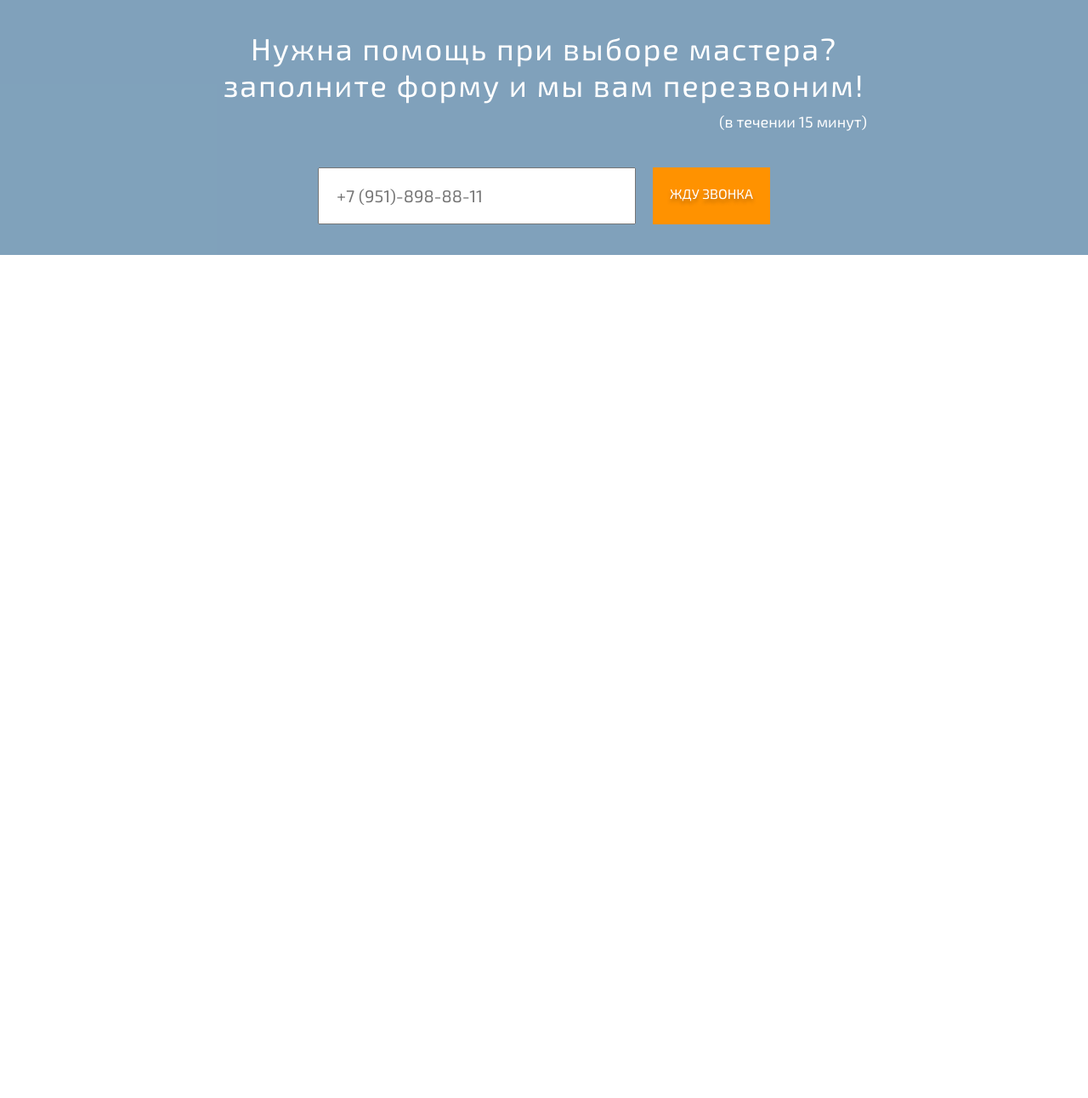
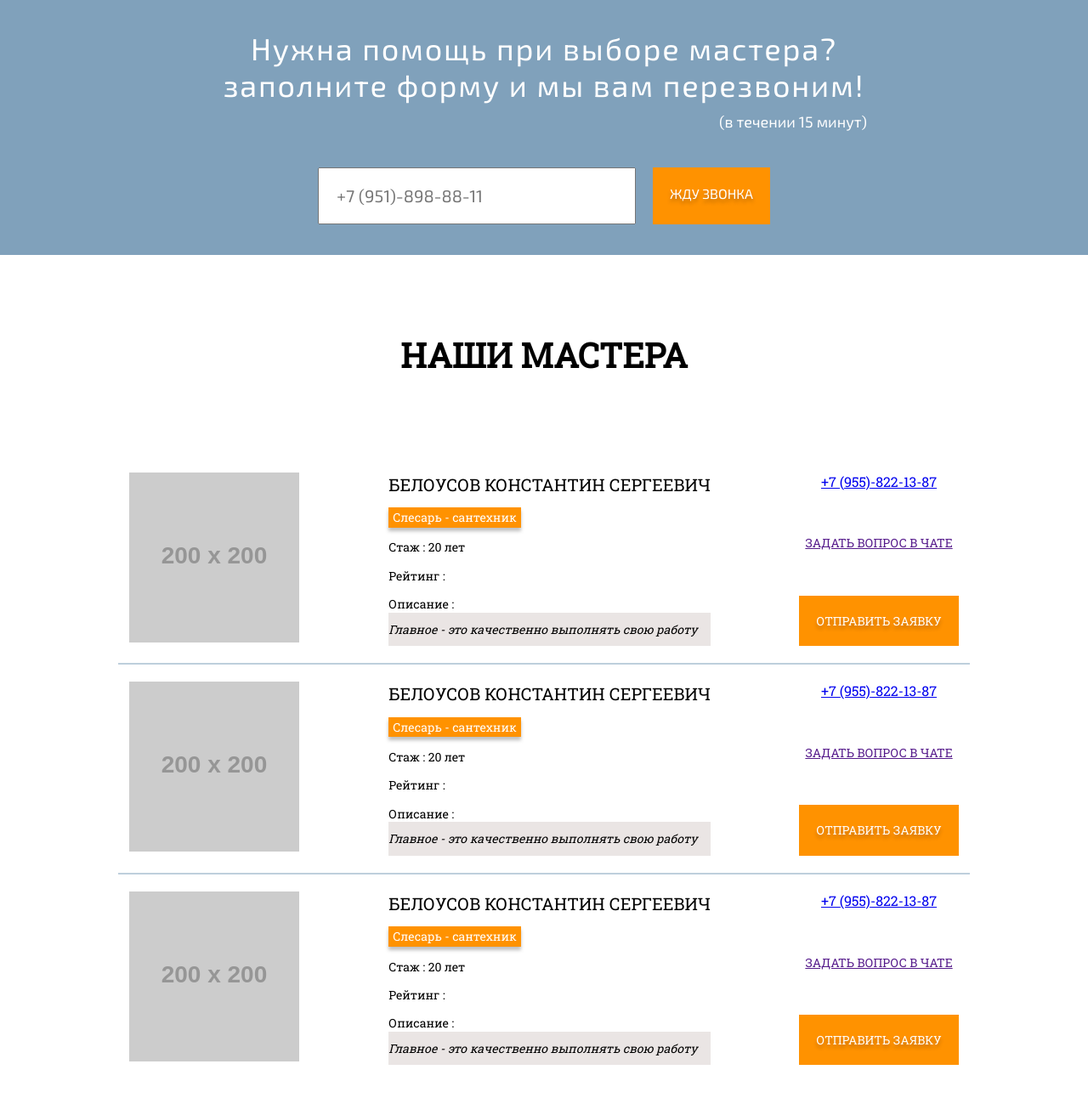
Before and after one commit to alexandr-peshkov/masterElabugaSite, a plain HTML site: page index.html in a window 1280 px wide. Shown: the part 2696-3988 px from the top of the page at 85% size. Before the commit the page ends 2996 px from the top, so only its background shows below. Drawn offline with nearby package versions, Linux system fonts and the light colour scheme; placeholder pictures from the web are drawn by us.

Commit message:
add new section card__masters

```diff
--- a/index.html
+++ b/index.html
@@ -12,6 +12,10 @@
     <link rel="stylesheet" href="css/reset.css">
     <!-- подключение шрифтов -->
     <link href="https://fonts.googleapis.com/css?family=Exo+2:400,700&display=swap&subset=cyrillic" rel="stylesheet">
+    <link href="https://fonts.googleapis.com/css?family=Roboto+Slab:300,400&display=swap&subset=cyrillic"
+        rel="stylesheet">
+
+
     <title>Частный мастер</title>
 </head>
 
@@ -140,7 +144,7 @@
                     <div class="orange__block">
                         <div class="appeal__wrap">
                             <div class="appeal__content">
-                                <img src="./images/award.svg" alt="Качественно выполняемсвою работу">
+                                <img src="./images/award.svg" alt="Качественно выполняем свою работу">
                                 <div class="appeal__title">Качественно <br /> выполняем<br /> свою работу</div>
                             </div>
                         </div>
@@ -209,6 +213,98 @@
         </div>
         <!-- end wrap -->
     </section>
+    <!-- end section form__phone -->
+    <section class="card__masters">
+        <div class="wrap">
+            <h3>Наши мастера</h3>
+            <div class="card__background">
+                <div class="card">
+                    <div class="card__img">
+                        <img src="https://via.placeholder.com/200" alt="сантехник">
+                    </div>
+                    <div class="card__info">
+                        <div class="card__name">Белоусов Константин Сергеевич</div>
+
+                        <span>
+                            <div class="card__position">Слесарь - сантехник</div>
+                        </span>
+                        <div class="card__experience">Стаж : 20 лет</div>
+                        <div class="card__rating">Рейтинг :</div>
+                        <div class="card__description">Описание : <br>
+                            <p>Главное - это качественно выполнять свою работу</p>
+                        </div>
+                    </div>
+                    <div class="card__contact">
+                        <div class="card__phone"><a href="tel:+7(955)-822-13-87">+7 (955)-822-13-87</a></div>
+                        <div class="card__chat"><a href="">Задать вопрос в чате</a></div>
+                        <div class="card__request">
+                            <a href="#" class="masters__button">отправить заявку</a>
+                        </div>
+                    </div>
+                </div>
+                <!-- end  card-->
+                <hr class="card__line">
+                <div class="card">
+                    <div class="card__img">
+                        <img src="https://via.placeholder.com/200" alt="сантехник">
+                    </div>
+                    <div class="card__info">
+                        <div class="card__name">Белоусов Константин Сергеевич</div>
+
+                        <span>
+                            <div class="card__position">Слесарь - сантехник</div>
+                        </span>
+                        <div class="card__experience">Стаж : 20 лет</div>
+                        <div class="card__rating">Рейтинг :</div>
+                        <div class="card__description">Описание : <br>
+                            <p>Главное - это качественно выполнять свою работу</p>
+                        </div>
+                    </div>
+                    <div class="card__contact">
+                        <div class="card__phone"><a href="tel:+7(955)-822-13-87">+7 (955)-822-13-87</a></div>
+                        <div class="card__chat"><a href="">Задать вопрос в чате</a></div>
+                        <div class="card__request">
+                            <a href="#" class="masters__button">отправить заявку</a>
+                        </div>
+                    </div>
+                </div>
+                <!-- end  card-->
+                <hr class="card__line">
+                <div class="card">
+                    <div class="card__img">
+                        <img src="https://via.placeholder.com/200" alt="сантехник">
+                    </div>
+                    <div class="card__info">
+                        <div class="card__name">Белоусов Константин Сергеевич</div>
+
+                        <span>
+                            <div class="card__position">Слесарь - сантехник</div>
+                        </span>
+                        <div class="card__experience">Стаж : 20 лет</div>
+                        <div class="card__rating">Рейтинг :</div>
+                        <div class="card__description">Описание : <br>
+                            <p>Главное - это качественно выполнять свою работу</p>
+                        </div>
+                    </div>
+                    <div class="card__contact">
+                        <div class="card__phone"><a href="tel:+7(955)-822-13-87">+7 (955)-822-13-87</a></div>
+                        <div class="card__chat"><a href="">Задать вопрос в чате</a></div>
+                        <div class="card__request">
+                            <a href="#" class="masters__button">отправить заявку</a>
+                        </div>
+                    </div>
+                </div>
+                <!-- end  card-->
+                <br>
+            </div>
+        </div>
+    </section>
+    <!-- end card__masters  -->
+
+
+
+
+    <!-- --------------------------------------------------------------------------------------------- -->
     <!-- подключение JQuery -->
     <script src="https://code.jquery.com/jquery-3.4.1.js"
         integrity="sha256-WpOohJOqMqqyKL9FccASB9O0KwACQJpFTUBLTYOVvVU=" crossorigin="anonymous"></script>
```
